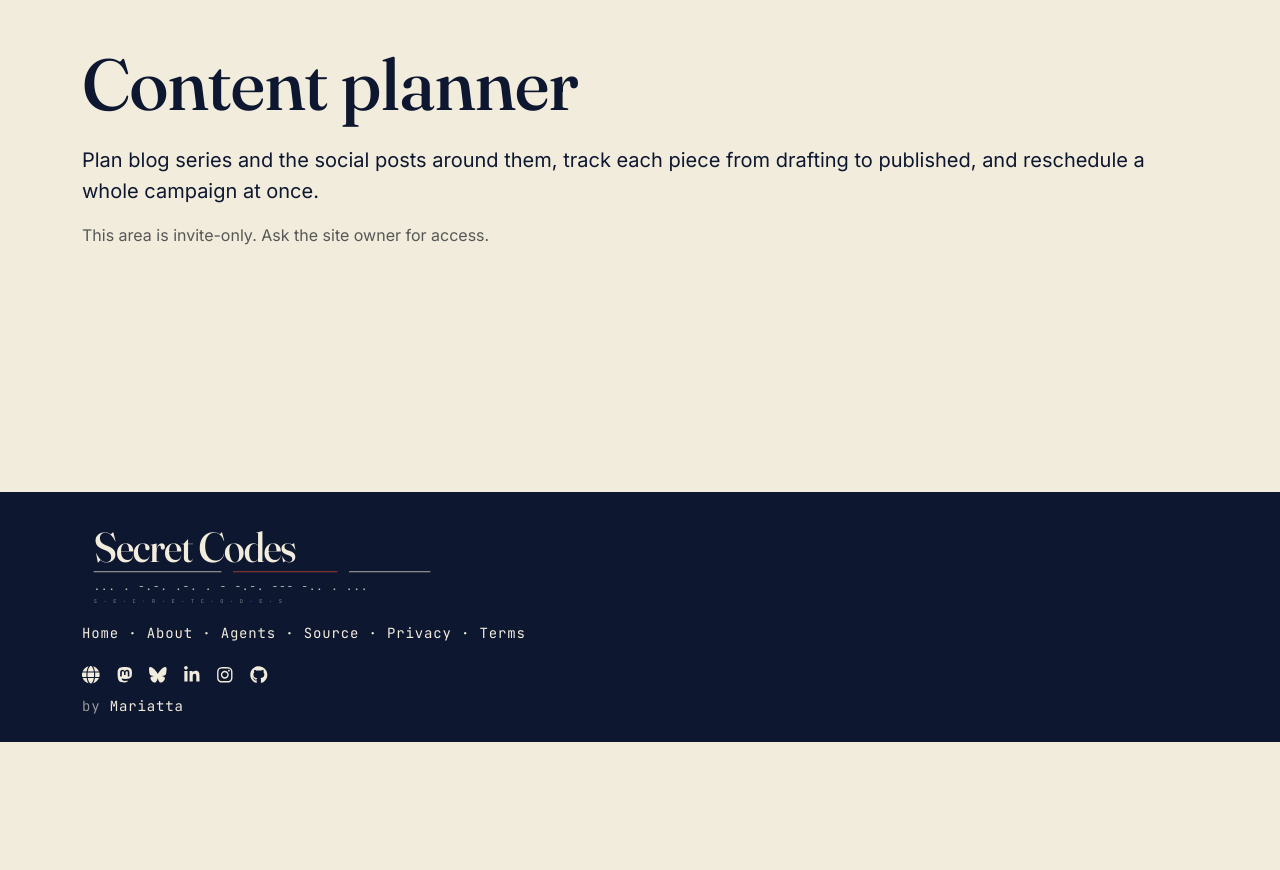
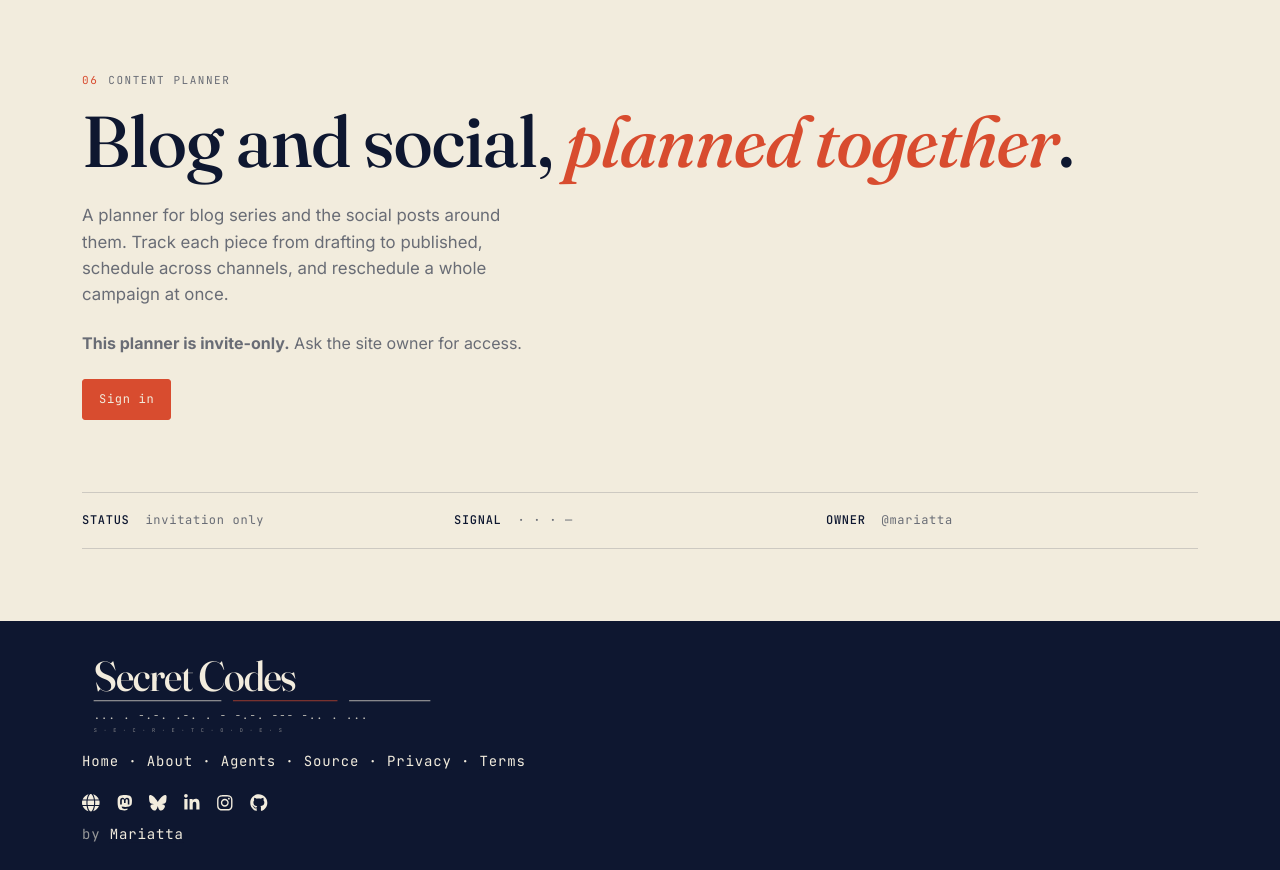
Before and after one commit to Mariatta/secretcodes, a Django app: page /content/ in a window 1280 px wide. Shown: the part 58-928 px from the top of the page. Before the commit the page ends 800 px from the top, so only its background shows below. Run offline with Django 5.2, Linux system fonts and the light colour scheme; parts of the project's set-up code (start-up, migrations or seed data) failed here and were passed over; some libraries are stand-ins or nearby versions.

Commit message:
Give content planner landing the branded hero, matching surveys/expenses
Replace the plain Bootstrap landing with the same sc-hero pattern the other app
landings use: numbered eyebrow (06), two-tone sc-display title, sc-lede copy,
and the sc-coords status bar (STATUS invitation only / SIGNAL morse / OWNER).

```diff
--- a/content_planner/templates/content_planner/landing.html
+++ b/content_planner/templates/content_planner/landing.html
@@ -3,16 +3,37 @@
     Content planner · {{ block.super }}
 {% endblock head_title %}
 {% block content %}
-    <div class="d-flex justify-content-between align-items-center mb-4">
-        <h1 class="mb-0">
-            Content planner
+    <section class="sc-hero py-4 mb-5">
+        <div class="sc-eyebrow mb-3">
+            <span class="sc-num">06</span>Content planner
+        </div>
+        <h1 class="sc-display mb-4">
+            Blog and social, <em class="sc-italic">planned together</em>.
         </h1>
+        <p class="sc-muted sc-lede mb-4">
+            A planner for blog series and the social posts around them. Track each
+            piece from drafting to published, schedule across channels, and
+            reschedule a whole campaign at once.
+        </p>
+        <p class="sc-muted mb-4">
+            <strong>This planner is invite-only.</strong>
+            {% if user.is_authenticated %}
+                You're signed in but don't have access yet — ask the site owner and I'll add you.
+            {% else %}
+                Ask the site owner for access.
+            {% endif %}
+        </p>
+        {% if not user.is_authenticated %}
+            <div class="d-flex gap-2 flex-wrap">
+                <a href="{% url 'account_login' %}" class="sc-btn sc-btn--accent">
+                    Sign in
+                </a>
+            </div>
+        {% endif %}
+    </section>
+    <div class="sc-coords mb-4">
+        <span><b>STATUS</b> invitation only</span>
+        <span><b>SIGNAL</b> ·  ·  · —</span>
+        <span><b>OWNER</b> @mariatta</span>
     </div>
-    <p class="lead">
-        Plan blog series and the social posts around them, track each piece from
-        drafting to published, and reschedule a whole campaign at once.
-    </p>
-    <p class="text-muted">
-        This area is invite-only. Ask the site owner for access.
-    </p>
 {% endblock content %}
```
